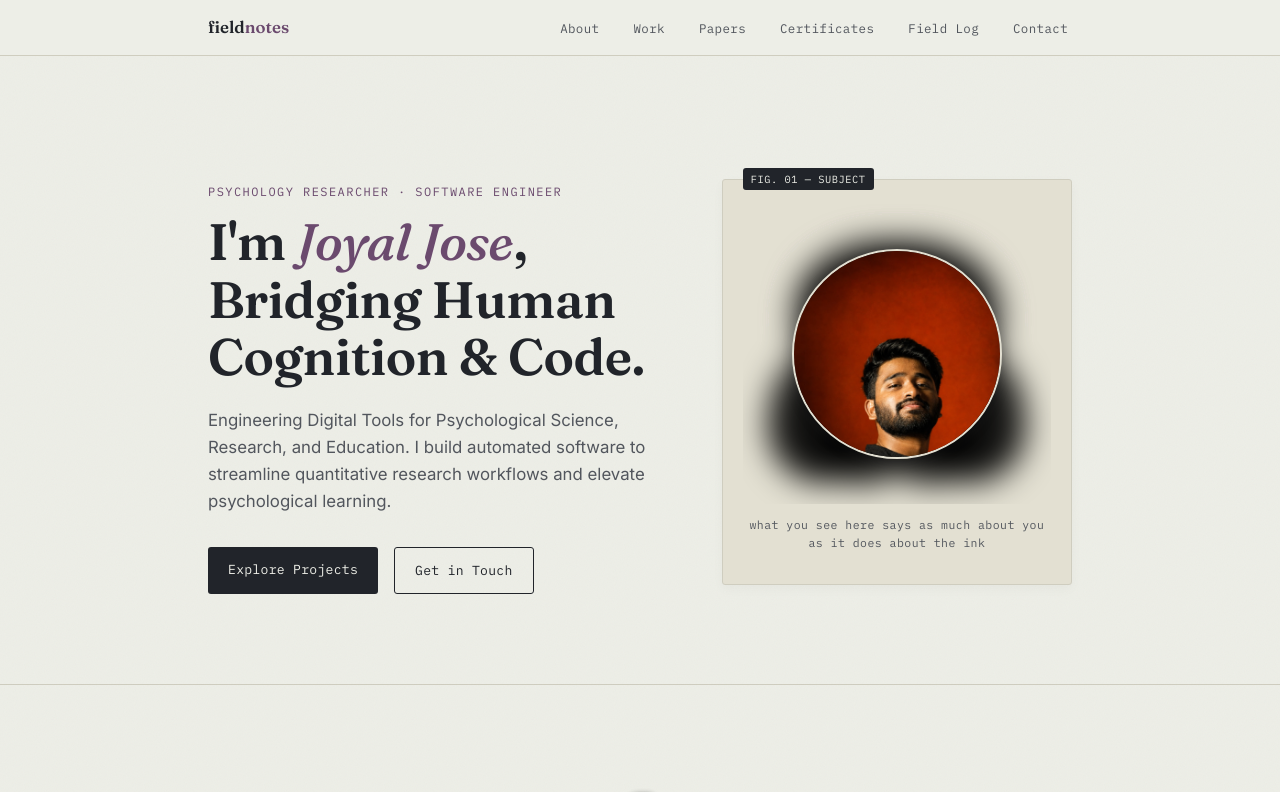
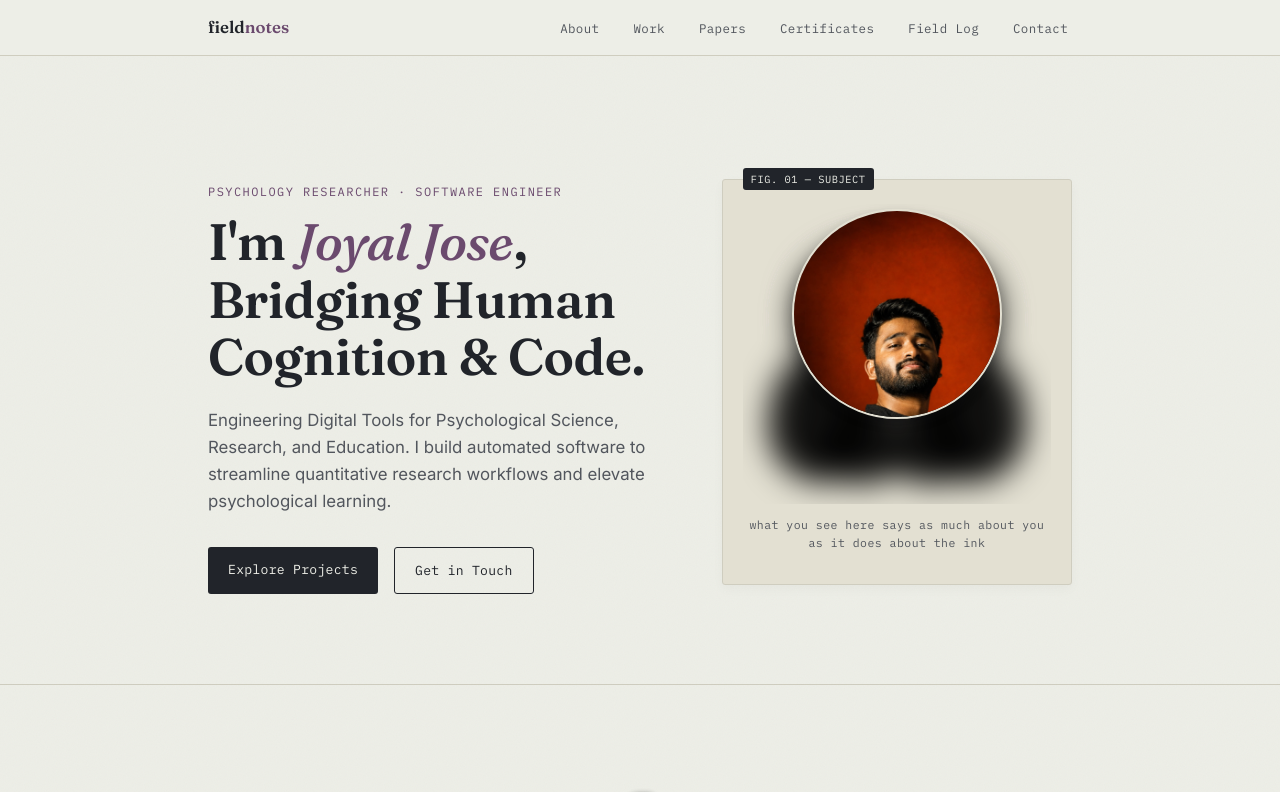
Before and after one commit to Joyaljose371/joyaljose371.github.io, a plain HTML site: page index.html in a window 1280 px wide. Shown: the top 792 px of the page. Drawn offline with Linux system fonts and the light colour scheme.

Commit message:
Update index.html

```diff
--- a/index.html
+++ b/index.html
@@ -181,7 +181,8 @@
   }
 
   /* Circular cropped image overlay */
-  .hero-photo-overlay{
+ /* Circular cropped image overlay */
+.hero-photo-overlay {
   position: absolute;
   z-index: 2;
   width: 210px;
@@ -191,6 +192,8 @@
   object-position: top center;
   box-shadow: 0 4px 12px rgba(33, 36, 42, 0.15);
   border: 2px solid var(--paper-warm);
+
+  transform: translateY(-40px);
 }
   .blot-caption{
     text-align:center; font-family:'IBM Plex Mono', monospace; font-size: 0.72rem;
```
Lines whose indentation alone changed are shown as unchanged.
